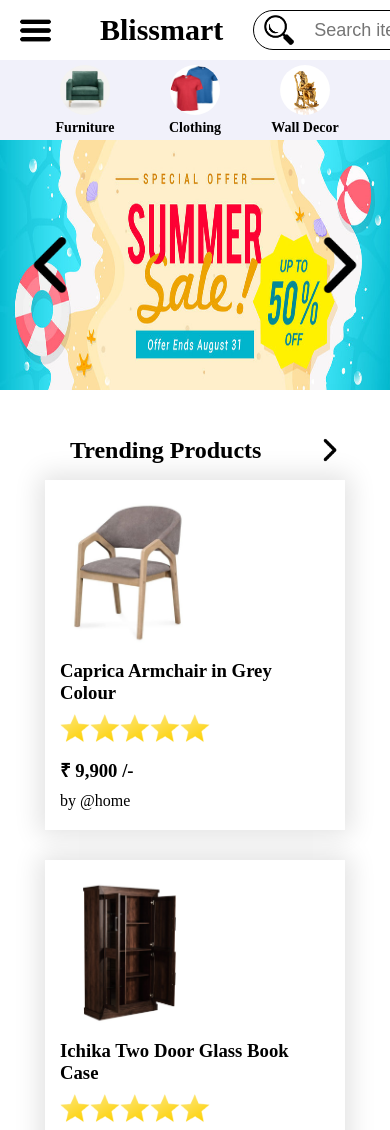
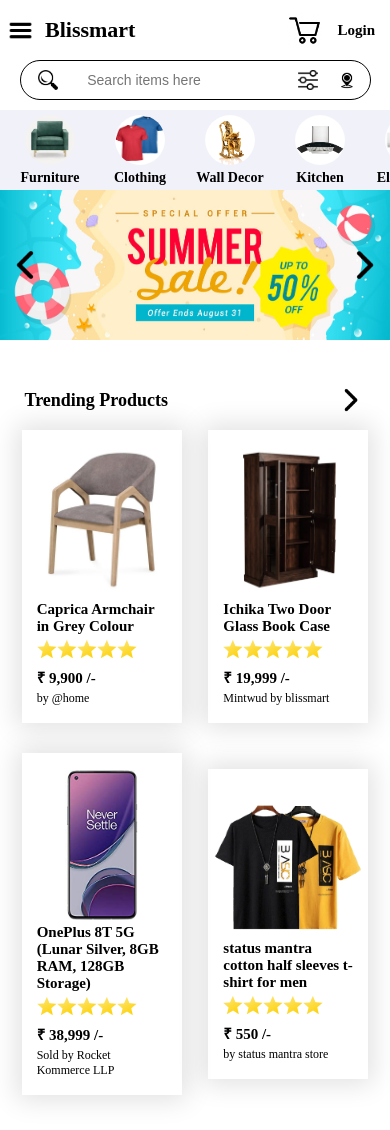
Before and after one commit to rupin-1801/Blissmart_sample_with_js, a plain HTML site: page index.html in a window 390 px wide. Shown: the top 1130 px of the page. Drawn offline with Linux system fonts and the light colour scheme.

Commit message:
added media queries and some more styles

```diff
--- a/index.css
+++ b/index.css
@@ -7,6 +7,10 @@
 h2{
     font-size: 30px;
     margin: 0px 30px;
+}
+a{
+    text-decoration: none;
+    color: black;
 }
 /* root component */
 .root{
@@ -74,6 +78,42 @@
     margin: 0px 30px;
 }
 
+/* conditional search bar */
+.container{
+    display: none;
+    padding: 0px 0px 10px 0px;
+    width: 100vw;
+    justify-content: center;
+}
+.c-search-bar{
+    display: flex;
+    height: 40px;
+    align-items: center;
+    justify-content: space-around;
+    width: fit-content;
+    border: 1px solid black;
+    border-radius: 50px;
+}
+.c-search-icon{
+    width: 20px;
+    height: 20px;
+    margin: 0px 10px;
+}
+.c-search-box{
+    margin: 0px 10px 0px 0px;
+}
+.input{
+    padding: 0px 5px;
+    outline: none;
+    border: none;
+    font-size: 14px;
+}
+.c-search-helper-button{
+    width: 20px;
+    height: 20px;
+    margin: 0px 5px 0px 0px;
+}
+
 /* category styles */
 .category-bar{
     width: 100%;
@@ -84,7 +124,7 @@
     display: inline-grid;
     grid-auto-flow: column;
     list-style: none;
-    padding: 5px 30px;
+    padding: 5px 5px;
     overflow: scroll;
     width: 100%;
 }
@@ -96,7 +136,7 @@
     flex-direction: column;
     align-items: center;
     min-width: 70px;
-    margin: 0px 20px;
+    margin: 0px 10px;
     justify-content: space-between;
 }
 .ctrgy-img{
@@ -146,7 +186,7 @@
     justify-content: space-between;
     width: 100vw;
     align-items: center;
-    padding: 10px 40px;
+    padding: 10px 5vw;
 }
 .product-heading{
     font-size: 24px;
@@ -158,19 +198,30 @@
     justify-content: space-evenly;
     align-items: center;
     width: 100vw;
-    padding: 0px 40px;
+    padding: 0px auto;
     height: fit-content;
 }
 .product{
-    width: 300px;
-    height: 350px;
+    width: 30vw;
+    height: auto;
     display: flex;
+    max-height: 350px;
     padding: 15px;
     flex-direction: column;
     margin: 0px 5px 30px 5px;
     justify-content: space-around;
+    min-width: 160px;
+    max-width: 250px;
     align-items: flex-start;
     box-shadow: 0px 0px 25px 5px rgba(0,0,0,0.12);
+}
+.product > * {
+    margin: 2px 0px;
+}
+.image-box{
+    width: 100%;
+    display: flex;
+    justify-content: center;
 }
 .product-image{
     height: 150px;
@@ -183,17 +234,16 @@
 .stars{
     display: flex;
     list-style: none;
-
 }
 .star{
-    width: 30px;
-    height: 30px;
+    width: 25px;
+    height: 25px;
 }
 
 /* pager styles */
 .pager{
     width: 100%;
-    padding: 0px 20%;
+    padding: 0px 20vw;
     height: 80px;
     display: flex;
     justify-content: space-around;
@@ -225,22 +275,25 @@
 
 /* footer */
 .footer{
-    width: 100%;
+    width: 100vw;
     background-color: #172337;
-    color: rgb(150, 93, 93);
+    color: white;
     display: flex;
-    padding: 0px 20%;
-    justify-content: space-around;
+    padding: 0px 5vw;
+    justify-content: space-between;
     align-items: center;
     height: 100px;
 }
 .options-list{
     list-style: none;
     display: flex;
-    flex-direction: column;
-    height: 50%;
+    flex-direction: row;
+    margin-right: 5vw;
+    justify-content: space-around;
+}
+.options-list > li{
     margin: 0px 20px;
-    justify-content: space-around;
+    font-size: 15px;
 }
 .logo{
     text-align: center;
@@ -249,3 +302,84 @@
     flex-direction: column;
     justify-content: space-around;
 }
+
+/* media queries */
+@media (max-width: 768px){
+    .star{
+        width: 20px;
+        height: 20px;
+    }
+    .desc{
+        font-size: 12px;
+    }
+    .footer{
+        padding: 20px 10vw;
+        height: fit-content;
+    }
+    .options-list{
+        flex-direction: column;
+        font-size: 12px;
+    }
+    .options-list > li{
+        margin: 2px 0px;
+    }
+    h3{
+        font-size: 15px;
+    }
+}
+@media (min-width: 425px) and (max-width: 768px){
+    .container{
+        display: flex;
+    }
+    .c-search-bar{
+        width:400px;
+    }
+    .search-bar{
+        display: none;
+    }
+}
+@media (max-width: 425px){
+    .nav-icon-box{
+        width: 40px;
+        height: 30px;
+    }
+    .nav-icon{
+        width: 25px;
+        height: 25px;
+    }
+    h2{
+        font-size: 22px;
+        margin: 0px 5px;
+    }
+    .login-button{
+        margin: 0px 15px;
+    }
+    .container{
+        display: flex;
+    }
+    .c-search-bar{
+        width:90vw;
+    }
+    .search-bar{
+        display: none;
+    }
+    .arrows{
+        height: 150px;
+    }
+    .banner-image{
+        height: 150px;
+    }
+    .carousel{
+        height: 150px;
+    }
+    .arrow{
+        width: 50px;
+        height: 50px;
+    }
+    .product-heading{
+        font-size: 18px;
+    }
+    .product{
+        height: auto;
+    }
+}
--- a/index.html
+++ b/index.html
@@ -17,7 +17,7 @@
             </div>
             <div class="search-bar">
                 <img class="search-icon" src="./images/icons/search.png" alt="search icon"/>
-                <form class="search-box">
+                <form action="/" class="search-box">
                     <input type="text" placeholder="Search items here">
                 </form>
                 <div>
@@ -28,8 +28,22 @@
                 </div>
             </div>
             <div class="menu-right">
-                <img class="cart-button" src="./images/icons/cart.png" alt="cart"/>
-                <h3 class="login-button">Login</h3>
+                <a href="./cart.html"><img class="cart-button" src="./images/icons/cart.png" alt="cart"/></a>
+                <h3 class="login-button"><a href="./Login-Signup.html">Login</a></h3>
+            </div>
+        </div>
+        <div class="container">
+            <div class="c-search-bar">
+                <img class="c-search-icon" src="./images/icons/search.png" alt="search icon"/>
+                <form action="/" class="c-search-box">
+                    <input class="input" type="text" placeholder="Search items here">
+                </form>
+                <div>
+                    <img class="c-search-helper-button" src="./images/icons/filter.png" alt="filter"/>
+                </div>
+                <div>
+                    <img class="c-search-helper-button" src="./images/icons/location.png" alt="location"/>
+                </div>
             </div>
         </div>
         <div class="category-bar">
@@ -155,7 +169,9 @@
                 <ul class="product-list">
                     <li>
                         <span class="product">
+                            <div class="image-box">
                                 <img class="product-image" src="./images/products/chair.jpg" alt="chair"/>
+                            </div>
                             <h3 class="product-name">
                                 Caprica Armchair in Grey Colour
                             </h3>
@@ -182,7 +198,9 @@
                     </li>
                     <li>
                         <span class="product">
+                            <div class="image-box">
                                 <img class="product-image" src="./images/products/book-case.jpg" alt="book-case"/>
+                            </div>
                             <h3 class="product-name">
                                 Ichika Two Door Glass Book Case
                             </h3>
@@ -209,7 +227,9 @@
                     </li>
                     <li>
                         <span class="product">
+                            <div class="image-box">
                                 <img class="product-image" src="./images/products/oneplus.jpg" alt="one plus"/>
+                            </div>
                             <h3 class="product-name">
                                 OnePlus 8T 5G (Lunar Silver, 8GB RAM, 128GB Storage)
                             </h3>
@@ -236,7 +256,9 @@
                     </li>
                     <li>
                         <span class="product">
+                            <div class="image-box">
                                 <img class="product-image" src="./images/products/t-shirt.jpg" alt="t-shirt"/>
+                            </div>
                             <h3 class="product-name">
                                 status mantra cotton half sleeves t-shirt for men
                             </h3>
@@ -273,7 +295,9 @@
                 <ul class="product-list">
                     <li>
                         <span class="product">
+                            <div class="image-box">
                                 <img class="product-image" src="./images/products/shoes.jpg" alt="shoes"/>
+                            </div>
                             <h3 class="product-name">
                                 Agasi Men's Air Wonder Series shoes for daily use
                             </h3>
@@ -300,7 +324,9 @@
                     </li>
                     <li>
                         <span class="product">
+                            <div class="image-box">
                                 <img class="product-image" src="./images/products/watch.jpg" alt="watch"/>
+                            </div>
                             <h3 class="product-name">
                                 TIMEWEAR Digital Men's Watch
                             </h3>
@@ -327,7 +353,9 @@
                     </li>
                     <li>
                         <span class="product">
+                            <div class="image-box">
                                 <img class="product-image" src="./images/products/sticker.jpg" alt="sticker"/>
+                            </div>
                             <h3 class="product-name">
                                 Solimo PVC Vinyl Wall Sticker for Living Room
                             </h3>
@@ -354,7 +382,9 @@
                     </li>
                     <li>
                         <span class="product">
+                            <div class="image-box">
                                 <img class="product-image" src="./images/products/samsung.jpg" alt="samsung"/>
+                            </div>
                             <h3 class="product-name">
                                 SAMSUNG Galaxy A71 (Prism Crush Black, 128 GB) (8 GB RAM)
                             </h3>
@@ -422,8 +452,6 @@
                 <li>
                     Order History
                 </li>
-            </ul>
-            <ul class="options-list">
                 <li>
                     Change password
                 </li>
@@ -432,7 +460,7 @@
                 </li>
             </ul>
             <div class="logo">
-                <h1>Bm</h1>
+                <h2>Bm</h2>
                 <h3>Blissmart</h3>
             </div>
         </div>
```
Lines whose indentation alone changed are shown as unchanged.
